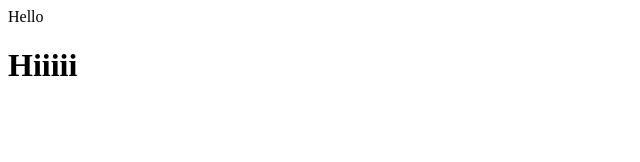
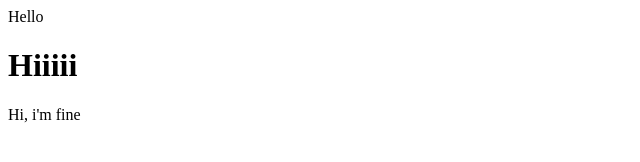
Before and after one commit to Shruti-chopra/demo-repo, a plain HTML site: page index.html in a window 1280 px wide. Shown: the full height of the page, 0-640 px from the left. Drawn offline with Linux system fonts and the light colour scheme.

Commit message:
ui fixes

```diff
--- a/index.html
+++ b/index.html
@@ -3,5 +3,6 @@
   <head>Hello</head>
   <body>
     <h1>Hiiiii</h1>
+    <p>Hi, i'm fine</p>
   </body>
 </html>
```
